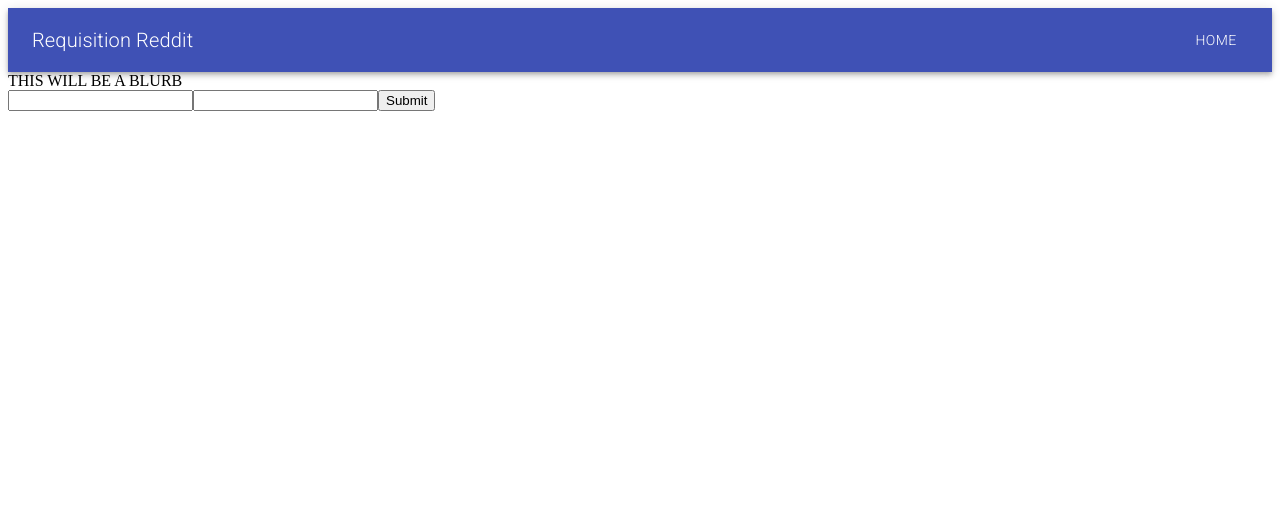
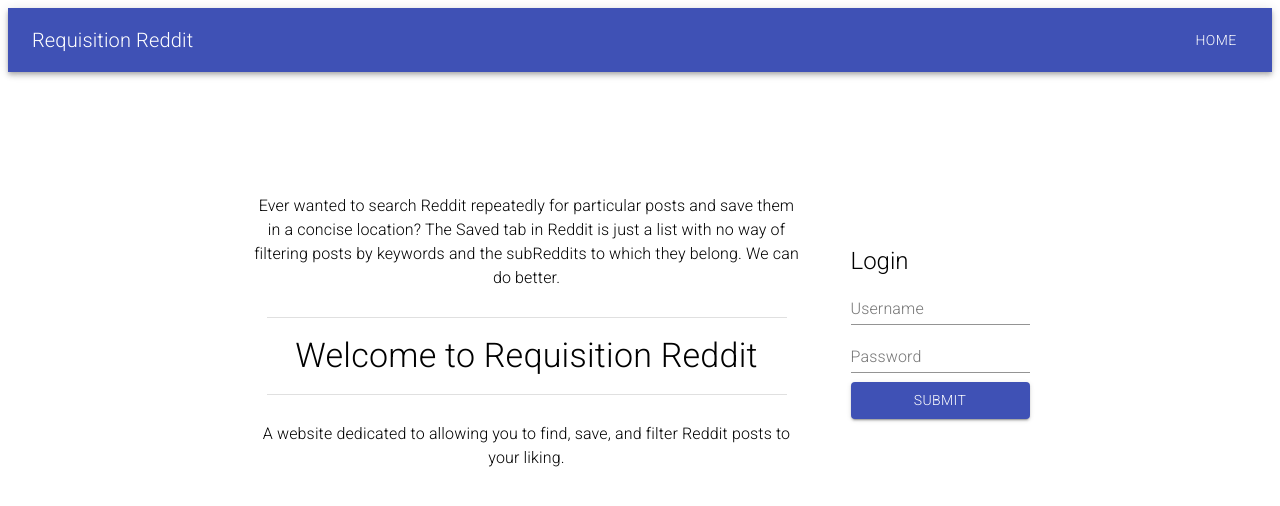
Before and after one commit to knrodriguez/requisition-reddit-app, a React app: page / in a window 1280 px wide. Built offline with nearby package versions, Linux system fonts and the light colour scheme; no server answers.

Commit message:
feat: completed landing page blurb and login window

```diff
--- a/client/components/AllPosts.js
+++ b/client/components/AllPosts.js
@@ -13,6 +13,7 @@
             isLoading: true
         }
         this.getUsersPosts = this.getUsersPosts.bind(this);
+        this.handleClick = this.handleClick.bind(this);
     }
 
     componentDidMount(){
@@ -33,6 +34,13 @@
         }
     }
 
+    handleClick(event) {
+        const anchor = document.querySelector('#navbar');
+        if(anchor){
+            anchor.scrollIntoView();
+        }
+    }
+
     render(){
         let { user, posts, history } = this.props;
         posts = posts || [];
@@ -46,7 +54,7 @@
                         <Post key={post.id} post={post} />)}
                     </div>
                 </div>
-                <Fab className='fab' href={'#'}>
+                <Fab className='fab' onClick={this.handleClick}>
                     <NavigationIcon/>
                 </Fab>
             </div>
--- a/client/components/App.js
+++ b/client/components/App.js
@@ -1,14 +1,12 @@
 import React from 'react';
 import { connect } from 'react-redux';
-import { Route, Switch, withRouter, Redirect} from 'react-router-dom'
+import { Route, Switch, withRouter} from 'react-router-dom'
 import AllPosts from './AllPosts';
 import Settings from './Settings';
 import Navbar from './Navbar';
 import { Landing } from './Landing';
 import { NotFound } from './NotFound';
 import { getMe } from '../reducers/userReducer';
-
-
 
 const App = withRouter( class extends React.Component {
 
--- a/client/components/Landing.js
+++ b/client/components/Landing.js
@@ -2,12 +2,40 @@
 import React from 'react';
 import Login from './Login';
 import { Route } from 'react-router-dom';
+import { Typography, Container, Divider} from '@material-ui/core';
+import { makeStyles } from '@material-ui/core/styles'
+
+const useStyles = makeStyles({
+    container: {
+        border: 'black',
+        maxWidth: '50%'
+    }
+})
 
 export const Landing = (props) => {
+    const classes = useStyles();
     return(
         <div className='landing-page'>
-            <div>THIS WILL BE A BLURB</div>
-            < Route path='/' component={Login} />
+            <div className='blurb'>
+            <Container maxWidth='sm'>
+                <Typography>
+                    Ever wanted to search Reddit repeatedly for particular posts and save them in a concise location? The Saved tab in Reddit is just a list with no way of filtering posts by keywords and the subReddits to which they belong. We can do better.
+                </Typography>
+                <Divider variant='middle' />
+                <Typography variant="h4">
+                    Welcome to Requisition Reddit
+                </Typography>
+                <Divider variant='middle' />
+                <Typography>
+                    A website dedicated to allowing you to find, save, and filter Reddit posts to your liking.
+                </Typography>
+            </Container>
+            </div>
+            <div>
+                <Container maxWidth='sm'>
+                    < Route path='/' component={Login} />
+                </Container>
+            </div>
         </div>
     )
 }
--- a/client/components/Login.js
+++ b/client/components/Login.js
@@ -1,15 +1,19 @@
 import React from 'react';
 import { connect } from 'react-redux'
 import { login } from '../reducers/userReducer';
+import { TextField, Button, Typography } from '@material-ui/core'
 
 const Login = (props) => {
     const { handleSubmit } = props;
     return (
-        <form onSubmit={handleSubmit}>
-            <input type='text' name='username' />
-            <input type='password' name='password' />
-            <button type='submit'>Submit</button>
+        <>
+        <Typography variant="h5" align='left'>Login</Typography>
+        <form className='login-form' onSubmit={handleSubmit}>
+            <TextField label='Username' name='username'/>
+            <TextField type='password' label='Password' name='password'/>
+            <Button waves='light' variant='contained' color='primary' type='submit'>Submit</Button>
         </form>
+        </>
     )
 }
 
--- a/client/components/Navbar.js
+++ b/client/components/Navbar.js
@@ -40,7 +40,7 @@
     };
 
     return (
-        <div className={classes.root}>
+        <div className={`${classes.root} navbar`}>
         <AppBar position="static">
             <Toolbar>
             <Typography variant="h6" className={classes.title}>
--- a/public/styles.css
+++ b/public/styles.css
@@ -41,3 +41,32 @@
     width: 100%;
     height: auto;
 }
+
+.landing-page {
+    display: flex;
+    flex-direction: row;
+    height: 65vh;
+    justify-content: center;
+    align-items: center;
+    align-content: center;
+    text-align: center;
+}
+
+.landing-page p{
+    margin-top: 5%;
+    margin-bottom: 5%;
+}
+
+.landing-page h4{
+    margin-top: 3%;
+    margin-bottom: 3%;
+}
+
+.login-form{
+    display: flex;
+    flex-direction: column;
+}
+
+.login-form button {
+    margin-top: 5%;
+}
```
